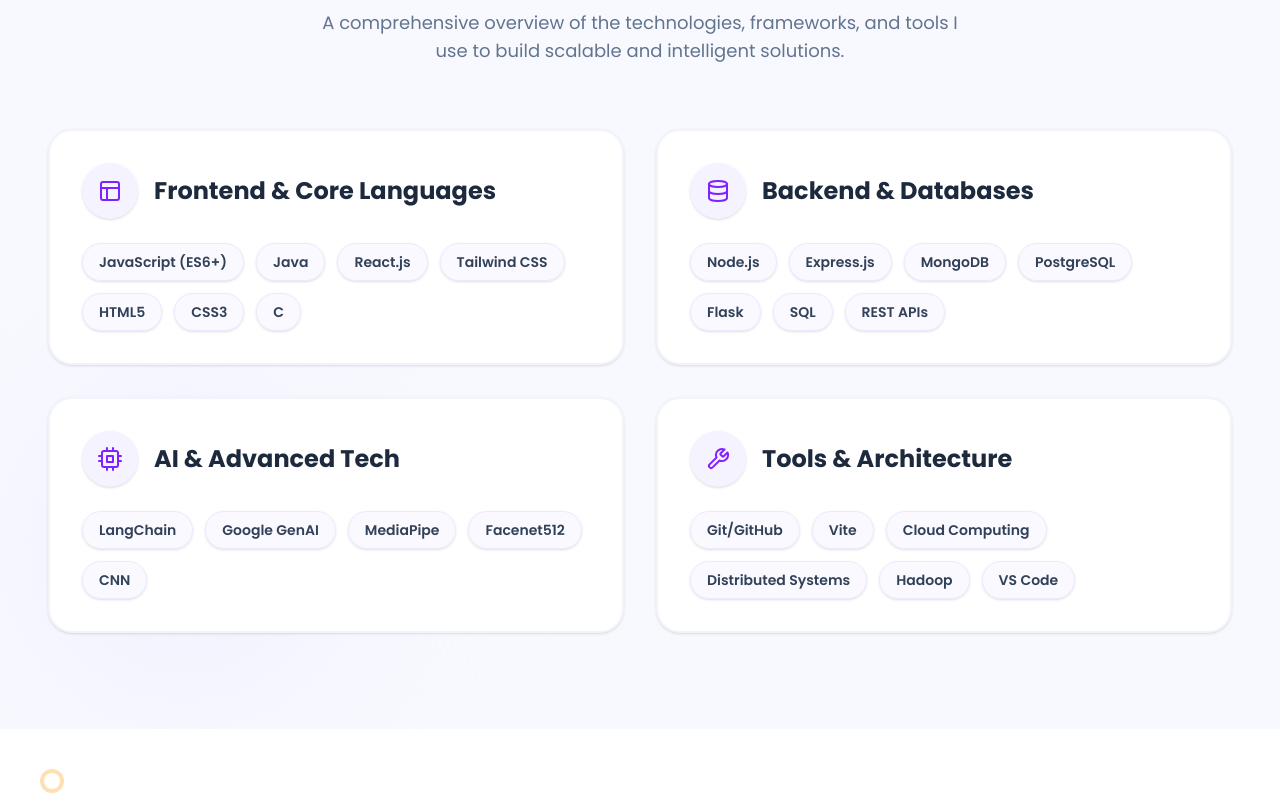
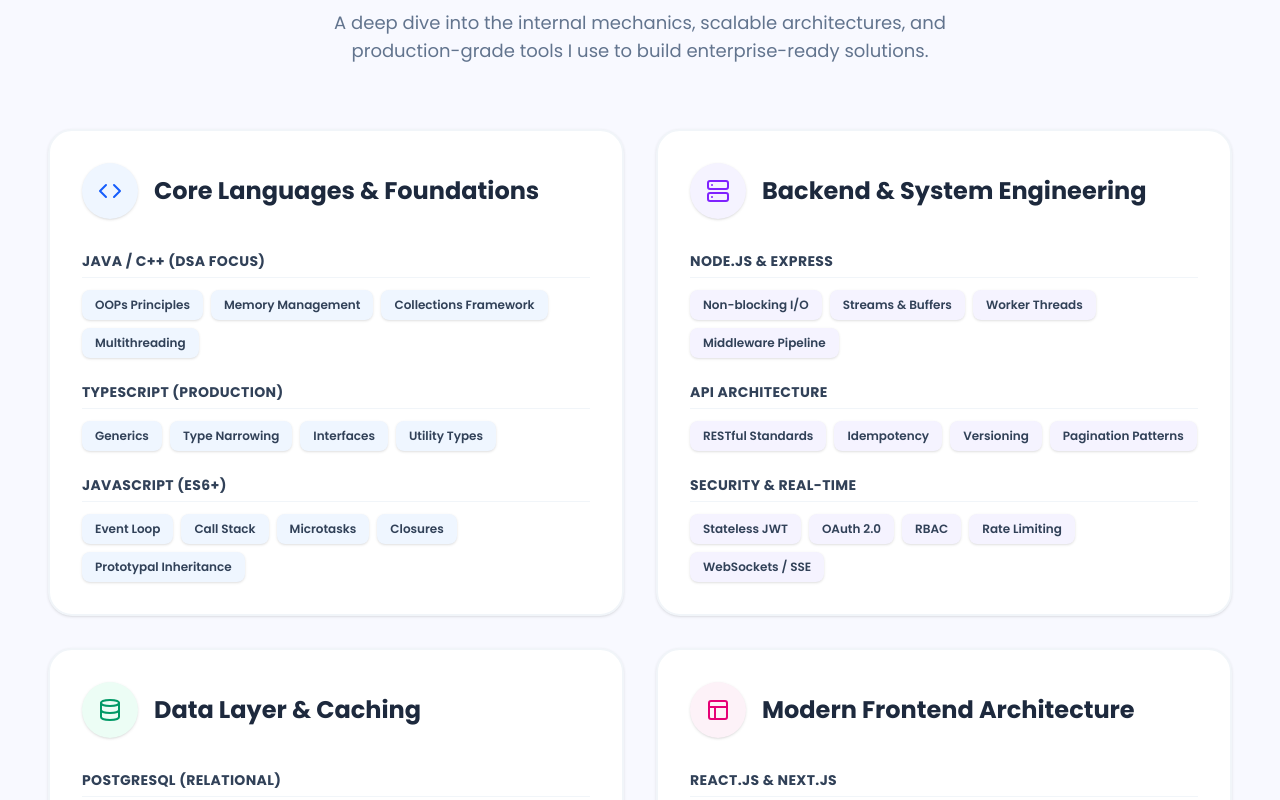
Before and after one commit to aryansingh200529/modern-portfolio, a React (Vite) app: page / in a window 1280 px wide. Shown: the part 2040-2840 px from the top of the page. Built offline with nearby package versions, Linux system fonts and the light colour scheme.

Commit message:
Refactor Skills component with updated categories
Updated skill categories and their properties to enhance clarity and organization. Adjusted layout and animations for improved user experience.

```diff
--- a/src/components/Skills.jsx
+++ b/src/components/Skills.jsx
@@ -1,46 +1,94 @@
 import React from 'react';
 import { motion } from 'framer-motion';
-import { FiLayout, FiDatabase, FiCpu, FiTool } from 'react-icons/fi';
+import { FiLayout, FiDatabase, FiServer, FiCode, FiCloud, FiCpu } from 'react-icons/fi';
 
-// Skill categories extracted from your resume
 const skillCategories = [
   {
-    title: "Frontend & Core Languages",
-    icon: <FiLayout size={24} />,
+    title: "Core Languages & Foundations",
+    icon: <FiCode size={24} />,
+    color: "text-blue-600",
+    bgColor: "bg-blue-50",
+    hoverBorder: "hover:border-blue-300",
+    hoverShadow: "hover:shadow-blue-500/10",
+    groups: [
+      { name: "Java / C++ (DSA Focus)", items: ["OOPs Principles", "Memory Management", "Collections Framework", "Multithreading"] },
+      { name: "TypeScript (Production)", items: ["Generics", "Type Narrowing", "Interfaces", "Utility Types"] },
+      { name: "JavaScript (ES6+)", items: ["Event Loop", "Call Stack", "Microtasks", "Closures", "Prototypal Inheritance"] }
+    ]
+  },
+  {
+    title: "Backend & System Engineering",
+    icon: <FiServer size={24} />,
     color: "text-violet-600",
     bgColor: "bg-violet-50",
-    skills: ["JavaScript (ES6+)", "Java", "React.js", "Tailwind CSS", "HTML5", "CSS3", "C"]
+    hoverBorder: "hover:border-violet-300",
+    hoverShadow: "hover:shadow-violet-500/10",
+    groups: [
+      { name: "Node.js & Express", items: ["Non-blocking I/O", "Streams & Buffers", "Worker Threads", "Middleware Pipeline"] },
+      { name: "API Architecture", items: ["RESTful Standards", "Idempotency", "Versioning", "Pagination Patterns"] },
+      { name: "Security & Real-Time", items: ["Stateless JWT", "OAuth 2.0", "RBAC", "Rate Limiting", "WebSockets / SSE"] }
+    ]
   },
   {
-    title: "Backend & Databases",
+    title: "Data Layer & Caching",
     icon: <FiDatabase size={24} />,
-    color: "text-violet-600",
-    bgColor: "bg-violet-50",
-    skills: ["Node.js", "Express.js", "MongoDB", "PostgreSQL", "Flask", "SQL", "REST APIs"]
+    color: "text-emerald-600",
+    bgColor: "bg-emerald-50",
+    hoverBorder: "hover:border-emerald-300",
+    hoverShadow: "hover:shadow-emerald-500/10",
+    groups: [
+      { name: "PostgreSQL (Relational)", items: ["ACID Properties", "Normalization", "B-Tree Indexing", "Joins", "Connection Pooling"] },
+      { name: "MongoDB (NoSQL)", items: ["Schema Design", "Aggregation Pipeline", "Compound Indexes", "Sharding Basics"] },
+      { name: "Redis (In-Memory)", items: ["Cache-aside Pattern", "TTL", "Session Storage", "Distributed Locks", "Pub/Sub"] }
+    ]
   },
   {
-    title: "AI & Advanced Tech",
-    icon: <FiCpu size={24} />,
-    color: "text-violet-600",
-    bgColor: "bg-violet-50",
-    skills: ["LangChain", "Google GenAI", "MediaPipe", "Facenet512", "CNN"]
+    title: "Modern Frontend Architecture",
+    icon: <FiLayout size={24} />,
+    color: "text-pink-600",
+    bgColor: "bg-pink-50",
+    hoverBorder: "hover:border-pink-300",
+    hoverShadow: "hover:shadow-pink-500/10",
+    groups: [
+      { name: "React.js & Next.js", items: ["App Router", "Server-Side Rendering (SSR)", "Server Components", "Custom Hooks"] },
+      { name: "State & Data Fetching", items: ["TanStack Query (React Query)", "Zustand", "Context API"] },
+      { name: "Styling & Optimization", items: ["Tailwind CSS", "Core Web Vitals", "Lazy Loading", "Code Splitting"] }
+    ]
   },
   {
-    title: "Tools & Architecture",
-    icon: <FiTool size={24} />,
-    color: "text-violet-600",
-    bgColor: "bg-violet-50",
-    skills: ["Git/GitHub", "Vite", "Cloud Computing", "Distributed Systems", "Hadoop", "VS Code"]
+    title: "DevOps, Cloud & Tooling",
+    icon: <FiCloud size={24} />,
+    color: "text-amber-600",
+    bgColor: "bg-amber-50",
+    hoverBorder: "hover:border-amber-300",
+    hoverShadow: "hover:shadow-amber-500/10",
+    groups: [
+      { name: "Containerization", items: ["Docker", "Multi-stage Builds", "Docker Compose", "Image Optimization"] },
+      { name: "CI/CD & Version Control", items: ["Git & GitHub", "GitHub Actions", "Trunk-based Dev", "PR Reviews"] },
+      { name: "Cloud & Observability", items: ["AWS (S3, EC2)", "Vercel / Render", "Postman Automation", "Structured Logging"] }
+    ]
+  },
+  {
+    title: "CS Fundamentals & AI",
+    icon: <FiCpu size={24} />,
+    color: "text-indigo-600",
+    bgColor: "bg-indigo-50",
+    hoverBorder: "hover:border-indigo-300",
+    hoverShadow: "hover:shadow-indigo-500/10",
+    groups: [
+      { name: "System Design (LLD/HLD)", items: ["SOLID Principles", "Design Patterns", "CAP Theorem", "Load Balancing"] },
+      { name: "Computer Networks", items: ["TCP vs UDP", "3-Way Handshake", "DNS Resolution", "TLS/HTTPS"] },
+      { name: "AI & Vision Integrations", items: ["LangChain", "Google GenAI", "MediaPipe", "CNN Workflows"] }
+    ]
   }
 ];
 
 const Skills = () => {
-  // Animation Variants
   const containerVariants = {
     hidden: { opacity: 0 },
     visible: {
       opacity: 1,
-      transition: { staggerChildren: 0.15 },
+      transition: { staggerChildren: 0.1 },
     },
   };
 
@@ -51,18 +99,19 @@
 
   const pillVariants = {
     hidden: { opacity: 0, scale: 0.8 },
-    visible: { opacity: 1, scale: 1, transition: { duration: 0.4, type: "spring", bounce: 0.4 } },
+    visible: { opacity: 1, scale: 1, transition: { duration: 0.3, type: "spring", bounce: 0.4 } },
   };
 
   return (
     <section
       id="skills"
-      className="py-24 bg-[#F8F9FF] relative px-4 sm:px-6 lg:px-12 overflow-hidden"
+      // Update: py-24 hata kar pt-24 aur pb-12 kar diya gaya hai (bottom spacing kam karne ke liye)
+      className="pt-24 pb-12 bg-[#F8F9FF] relative px-4 sm:px-6 lg:px-12 overflow-hidden"
       style={{ fontFamily: "'Poppins', sans-serif" }}
     >
       {/* Background Accent Elements */}
       <div className="absolute top-10 right-10 w-6 h-6 rounded-full bg-amber-500 opacity-40"></div>
-      <div className="absolute bottom-10 left-10 w-72 h-72 bg-violet-100 rounded-full mix-blend-multiply filter blur-[100px] opacity-50"></div>
+      <div className="absolute bottom-5 left-10 w-72 h-72 bg-violet-100 rounded-full mix-blend-multiply filter blur-[100px] opacity-40 pointer-events-none"></div>
 
       <div className="max-w-7xl mx-auto relative z-10">
 
@@ -75,60 +124,74 @@
           className="text-center mb-16"
         >
           <h3 className="text-violet-600 font-semibold text-lg tracking-wide mb-3">
-            What I Know
+            What I Know (Engineering Depth)
           </h3>
           <h2 className="text-4xl md:text-5xl font-extrabold text-slate-800 mb-6 leading-tight">
             Technical <span className="text-violet-600">Arsenal</span>
           </h2>
           <div className="w-20 h-1.5 bg-amber-500 mx-auto rounded-full mb-6"></div>
           <p className="text-slate-500 max-w-2xl mx-auto text-lg">
-            A comprehensive overview of the technologies, frameworks, and tools I use to build scalable and intelligent solutions.
+            A deep dive into the internal mechanics, scalable architectures, and production-grade tools I use to build enterprise-ready solutions.
           </p>
         </motion.div>
 
-        {/* Skills Grid */}
+        {/*
+          Update: Grid me `items-start content-start` add kiya hai
+          Isse cards neeche tak stretch nahi honge agar screen height badi ho
+        */}
         <motion.div
           variants={containerVariants}
           initial="hidden"
           whileInView="visible"
           viewport={{ once: true, amount: 0.1 }}
-          className="grid grid-cols-1 md:grid-cols-2 gap-8"
+          className="grid grid-cols-1 lg:grid-cols-2 gap-8 items-start content-start"
         >
           {skillCategories.map((category, index) => (
             <motion.div
               key={index}
               variants={cardVariants}
-              whileHover={{ y: -5 }}
-              className="bg-white rounded-3xl p-8 border-2 border-slate-100 shadow-sm hover:shadow-2xl hover:shadow-violet-500/10 hover:border-violet-300 transition-all duration-300"
+              whileHover={{ y: -4 }}
+              className={`bg-white rounded-3xl p-8 border-2 border-slate-100 shadow-sm transition-all duration-300 h-fit ${category.hoverShadow} ${category.hoverBorder}`}
             >
-              <div className="flex items-center gap-4 mb-6">
-                <div className={`w-14 h-14 rounded-full flex items-center justify-center ${category.bgColor} ${category.color} shadow-sm`}>
+              {/* Category Header */}
+              <div className="flex items-center gap-4 mb-8">
+                <div className={`w-14 h-14 rounded-full flex items-center justify-center ${category.bgColor} ${category.color} shadow-sm shrink-0`}>
                   {category.icon}
                 </div>
-                <h3 className="text-2xl font-bold text-slate-800">
+                <h3 className="text-2xl font-bold text-slate-800 leading-tight">
                   {category.title}
                 </h3>
               </div>
 
-              {/* Skills Pills */}
+              {/* Sub-Groups (The "Must-Know" Details) */}
+              <div className="space-y-6">
+                {category.groups.map((group, idx) => (
+                  <div key={idx}>
+                    <h4 className="text-sm font-bold text-slate-700 mb-3 border-b border-slate-100 pb-1.5 uppercase tracking-wide">
+                      {group.name}
+                    </h4>
+
                     <motion.div
-                className="flex flex-wrap gap-3"
+                      className="flex flex-wrap gap-2"
                       variants={containerVariants}
                       initial="hidden"
                       whileInView="visible"
                       viewport={{ once: true }}
                     >
-                {category.skills.map((skill, i) => (
+                      {group.items.map((skill, i) => (
                         <motion.span
                           key={i}
                           variants={pillVariants}
                           whileHover={{ scale: 1.05, y: -2 }}
-                    className="px-4 py-2 bg-violet-50/50 text-slate-700 text-sm font-semibold rounded-full border border-violet-100 shadow-sm cursor-default hover:border-violet-400 hover:text-violet-600 transition-colors"
+                          className={`px-3 py-1.5 ${category.bgColor} text-slate-700 text-xs font-semibold rounded-lg border border-transparent shadow-sm cursor-default transition-colors hover:bg-white ${category.hoverBorder}`}
                         >
                           {skill}
                         </motion.span>
                       ))}
                     </motion.div>
+                  </div>
+                ))}
+              </div>
             </motion.div>
           ))}
         </motion.div>
```
Lines whose indentation alone changed are shown as unchanged.
